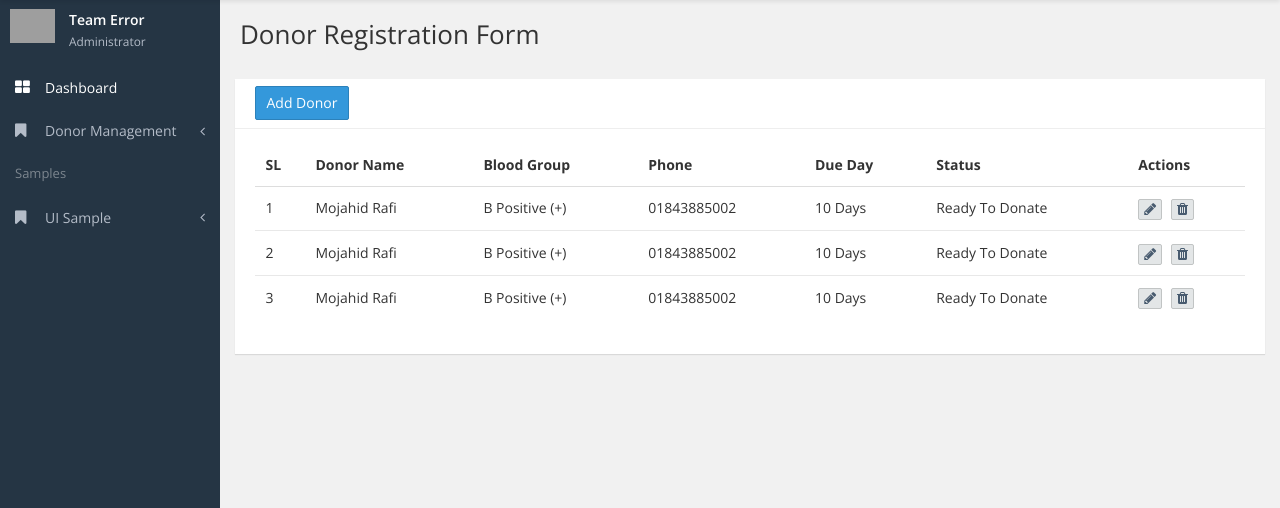
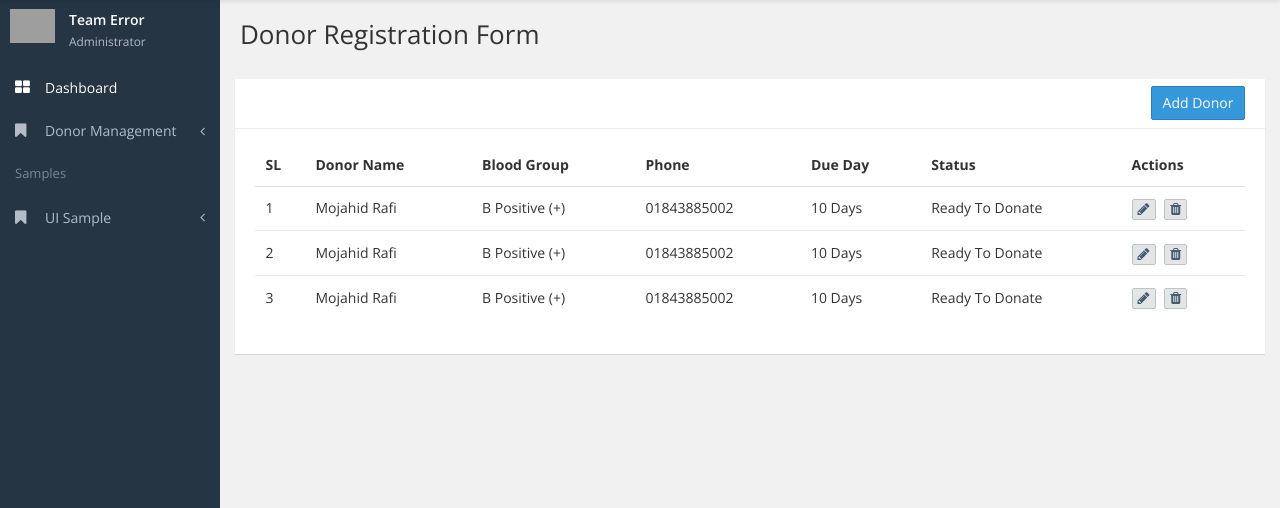
Before and after one commit to mojahid-rafi/BCM, a PHP site: page /add-blood-donor.php in a window 1280 px wide. Shown: the part 56-564 px from the top of the page. Run offline with PHP 8.4, Linux system fonts and the light colour scheme; some libraries are stand-ins or nearby versions; grey boxes are pictures that could not be loaded.

Commit message:
Table Action Button Updated in Add New Donor Section

```diff
--- a/admin/add-blood-donor.php
+++ b/admin/add-blood-donor.php
@@ -19,10 +19,9 @@
                 <div class="col-md-12">
                     <div class="ibox">
                         <!-- Do you work here-->
-                        <div class="ibox-head">
-
+                        <div class="ibox-head justify-content-end">
                             <!-- Button trigger modal -->
-                            <button type="button" class="btn btn-primary align-right" data-toggle="modal" data-target="#DonorAdd">
+                            <button type="button" class="btn btn-primary" data-toggle="modal" data-target="#DonorAdd">
                                 Add Donor
                             </button>
                         </div>
@@ -50,8 +49,8 @@
                                       <td>10 Days</td>
                                       <td>Ready To Donate</td>
                                       <td>
-                                          <button class="btn btn-default btn-xs m-r-5" data-toggle="tooltip" data-original-title="Edit"><i class="fa fa-pencil font-14"></i></button>
-                                          <button class="btn btn-default btn-xs" data-toggle="tooltip" data-original-title="Delete"><i class="fa fa-trash font-14"></i></button>
+                                          <a href="#" class="btn btn-default btn-xs m-r-5"><i class="fa fa-pencil font-14"></i></a>
+                                          <a href="#" class="btn btn-default btn-xs m-r-5"><i class="fa fa-trash font-14"></i></a>
                                       </td>
                                   </tr>
                                   <tr>
@@ -62,8 +61,8 @@
                                       <td>10 Days</td>
                                       <td>Ready To Donate</td>
                                       <td>
-                                          <button class="btn btn-default btn-xs m-r-5" data-toggle="tooltip" data-original-title="Edit"><i class="fa fa-pencil font-14"></i></button>
-                                          <button class="btn btn-default btn-xs" data-toggle="tooltip" data-original-title="Delete"><i class="fa fa-trash font-14"></i></button>
+                                          <a href="#" class="btn btn-default btn-xs m-r-5"><i class="fa fa-pencil font-14"></i></a>
+                                          <a href="#" class="btn btn-default btn-xs m-r-5"><i class="fa fa-trash font-14"></i></a>
                                       </td>
                                   </tr>
                                   <tr>
@@ -74,8 +73,8 @@
                                       <td>10 Days</td>
                                       <td>Ready To Donate</td>
                                       <td>
-                                          <button class="btn btn-default btn-xs m-r-5" data-toggle="tooltip" data-original-title="Edit"><i class="fa fa-pencil font-14"></i></button>
-                                          <button class="btn btn-default btn-xs" data-toggle="tooltip" data-original-title="Delete"><i class="fa fa-trash font-14"></i></button>
+                                          <a href="#" class="btn btn-default btn-xs m-r-5"><i class="fa fa-pencil font-14"></i></a>
+                                          <a href="#" class="btn btn-default btn-xs m-r-5"><i class="fa fa-trash font-14"></i></a>
                                       </td>
                                   </tr>
                                   </tbody>
```
